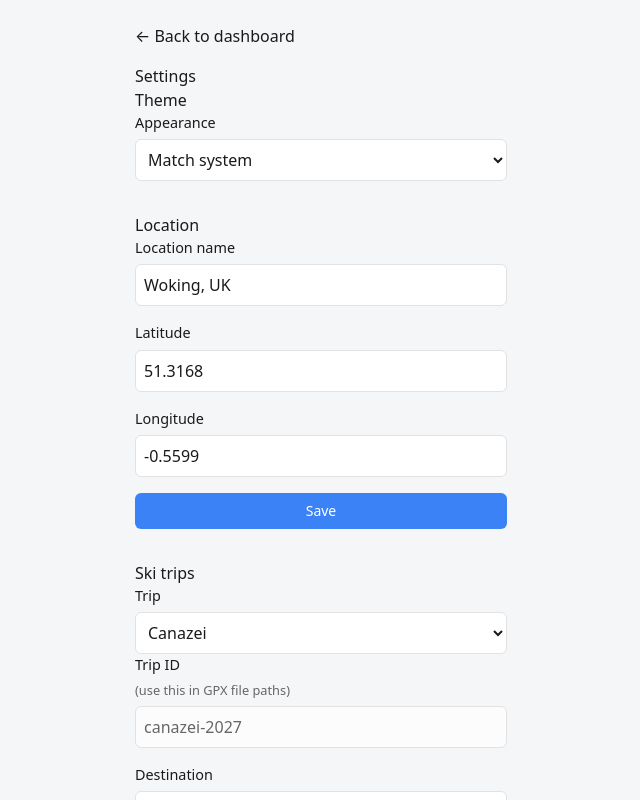
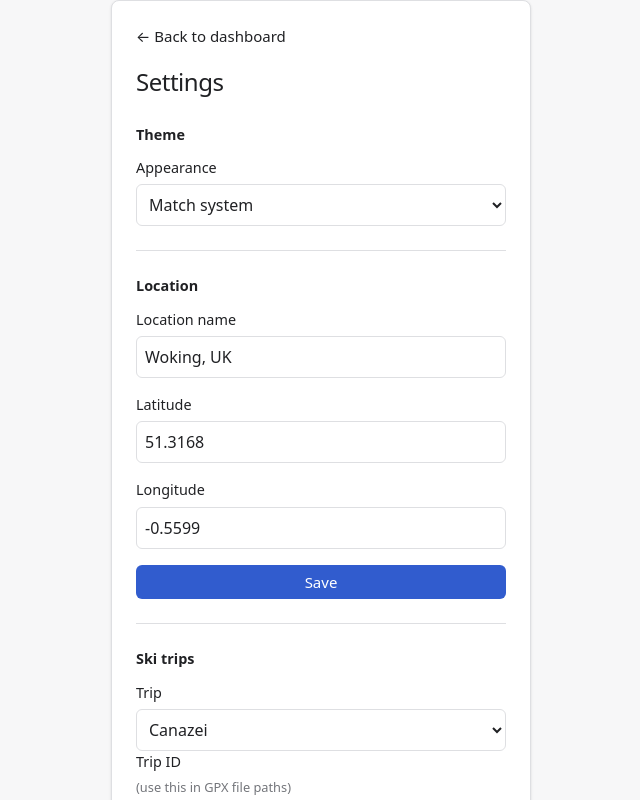
Before and after one commit to newportg/POC-Svelte, a SvelteKit app: page /settings in a window 1280 px wide. Shown: the top 800 px of the page, without its empty margins (319-959 px from the left). Built offline with nearby package versions, Linux system fonts and the light colour scheme.

Commit message:
feat: update styles and improve UI components for better consistency and usability

```diff
--- a/src/app.css
+++ b/src/app.css
@@ -1,31 +1,34 @@
 @import 'tailwindcss';
 
 :root {
-	--bg: #f5f6f8;
-	--text: #1a1a1a;
-	--muted: #666666;
+	--bg: #f7f7f8;
+	--text: #202124;
+	--muted: #73757a;
 	--card-bg: #ffffff;
-	--border: #e2e2e2;
-	--accent: #3b82f6;
+	--border: #dedfe2;
+	--accent: #315cce;
 	--error: #c0392b;
 	--success: #2e7d32;
+	--surface-subtle: #f1f2f4;
 }
 
 :root[data-theme='dark'] {
-	--bg: #12141a;
-	--text: #e6e6e6;
-	--muted: #9aa0aa;
-	--card-bg: #1e2128;
-	--border: #2d313a;
-	--accent: #6ea8fe;
+	--bg: #17181b;
+	--text: #ececef;
+	--muted: #a1a2a8;
+	--card-bg: #202125;
+	--border: #34353a;
+	--accent: #8caeff;
 	--error: #ff6b6b;
 	--success: #6fcf7d;
+	--surface-subtle: #292a2f;
 }
 
 body {
 	margin: 0;
 	background: var(--bg);
 	color: var(--text);
+	font-size: 0.9375rem;
 	font-family:
 		system-ui,
 		-apple-system,
@@ -33,6 +36,13 @@ body {
 		sans-serif;
 }
 
+button,
+input,
+select,
+textarea {
+	font: inherit;
+}
+
 a {
 	color: var(--accent);
 }
--- a/src/lib/components/Dashboard.svelte
+++ b/src/lib/components/Dashboard.svelte
@@ -5,19 +5,19 @@
 	import Badge from '$lib/components/ui/Badge.svelte';
 </script>
 
-<div class="grid grid-cols-[repeat(auto-fill,minmax(220px,1fr))] gap-5">
+<div class="grid grid-cols-[repeat(auto-fill,minmax(210px,1fr))] gap-3">
 	{#each $plugins as plugin (plugin.id)}
 		{@const Widget = plugin.widget}
 		<a class="block text-inherit no-underline transition-transform hover:-translate-y-0.5" href={`${base}/plugin/${plugin.id}`}>
-				<Card class="h-full p-4 transition-shadow hover:shadow-lg">
-			<div class="mb-2 flex items-center gap-2 font-semibold">
+				<Card class="h-full p-3 transition-shadow hover:shadow-lg">
+			<div class="mb-1.5 flex items-center gap-2 text-sm font-semibold">
 				<span class="text-xl" aria-hidden="true">{plugin.icon}</span>
 				<span>{plugin.name}</span>
 			</div>
 			<div class="flex-1">
 				<Widget {...plugin.props ?? {}} />
 			</div>
-				<Badge class="mt-3">Open details</Badge>
+				<Badge class="mt-2">Open details</Badge>
 				</Card>
 		</a>
 	{/each}
--- a/src/lib/components/ui/Badge.svelte
+++ b/src/lib/components/ui/Badge.svelte
@@ -4,6 +4,6 @@
 	let { class: className = '', children }: { class?: string; children: import('svelte').Snippet } = $props();
 </script>
 
-<span class={cn('inline-flex items-center rounded-full border border-[var(--border)] px-2 py-0.5 text-xs font-medium text-[var(--muted)]', className)}>
+<span class={cn('inline-flex items-center rounded-md border border-[var(--border)] px-1.5 py-0.5 text-[0.7rem] font-medium text-[var(--muted)]', className)}>
 	{@render children()}
 </span>
--- a/src/lib/components/ui/Button.svelte
+++ b/src/lib/components/ui/Button.svelte
@@ -20,6 +20,6 @@
 	};
 </script>
 
-<button class={cn('inline-flex items-center justify-center gap-2 rounded-md px-3 py-2 text-sm font-medium transition-colors disabled:pointer-events-none disabled:opacity-50', variants[variant], className)} {...rest}>
+<button class={cn('inline-flex items-center justify-center gap-2 rounded-md px-2.5 py-1.5 text-sm font-medium transition-colors disabled:pointer-events-none disabled:opacity-50', variants[variant], className)} {...rest}>
 	{@render children?.()}
 </button>
--- a/src/lib/components/ui/Card.svelte
+++ b/src/lib/components/ui/Card.svelte
@@ -4,6 +4,6 @@
 	let { class: className = '', children }: { class?: string; children: import('svelte').Snippet } = $props();
 </script>
 
-<div class={cn('rounded-xl border border-[var(--border)] bg-[var(--card-bg)] shadow-sm', className)}>
+<div class={cn('rounded-lg border border-[var(--border)] bg-[var(--card-bg)] shadow-sm', className)}>
 	{@render children()}
 </div>
--- a/src/routes/+page.svelte
+++ b/src/routes/+page.svelte
@@ -4,13 +4,13 @@
 	import { Settings2 } from '@lucide/svelte';
 </script>
 
-<main class="mx-auto max-w-5xl px-6 py-8">
-	<div class="mb-8 flex items-center justify-between gap-4">
+<main class="mx-auto max-w-5xl px-5 py-6">
+	<div class="mb-6 flex items-center justify-between gap-4">
 		<div>
 			<p class="mb-1 text-sm font-medium uppercase tracking-[0.18em] text-[var(--accent)]">Personal dashboard</p>
-			<h1 class="text-3xl font-semibold tracking-tight">Dashboard</h1>
+			<h1 class="text-2xl font-semibold tracking-tight">Dashboard</h1>
 		</div>
-		<a class="inline-flex items-center gap-2 rounded-md border border-[var(--border)] px-3 py-2 text-sm font-medium no-underline transition-colors hover:bg-black/5 dark:hover:bg-white/10" href={`${base}/settings`}>
+		<a class="inline-flex items-center gap-2 rounded-md border border-[var(--border)] px-2.5 py-1.5 text-sm font-medium no-underline transition-colors hover:bg-black/5 dark:hover:bg-white/10" href={`${base}/settings`}>
 			<Settings2 size={16} />
 			Settings
 		</a>
--- a/src/routes/plugin/[id]/+page.svelte
+++ b/src/routes/plugin/[id]/+page.svelte
@@ -7,7 +7,7 @@
 </script>
 
 <div class="flex min-h-full flex-col">
-	<a class="inline-flex items-center px-6 pt-4 text-sm font-medium no-underline hover:underline" href={base || '/'}>← Back to dashboard</a>
+	<a class="inline-flex items-center px-5 pt-3 text-xs font-medium no-underline hover:underline" href={base || '/'}>← Back to dashboard</a>
 
 	{#if plugin}
 		{@const Detail = plugin.detail}
--- a/src/routes/settings/+page.svelte
+++ b/src/routes/settings/+page.svelte
@@ -94,9 +94,9 @@
 	}
 </script>
 
-<div class="settings-page">
+<div class="settings-page rounded-lg border border-[var(--border)] bg-[var(--card-bg)] shadow-sm">
 	<a class="back-link" href={base || '/'}>← Back to dashboard</a>
-	<h1>Settings</h1>
+	<h1 class="page-title">Settings</h1>
 
 	<section>
 		<h2>Theme</h2>
@@ -234,7 +234,27 @@
 		flex-wrap: wrap;
 	}
 	section {
-		margin-bottom: 2rem;
+		margin-bottom: 1.5rem;
+		padding-bottom: 1.5rem;
+		border-bottom: 1px solid var(--border);
+	}
+	section:last-of-type {
+		margin-bottom: 0;
+		padding-bottom: 0;
+		border-bottom: 0;
+	}
+	.page-title {
+		margin: 0 0 1.5rem;
+		font-size: 1.5rem;
+		letter-spacing: -0.02em;
+	}
+	h2 {
+		margin: 0 0 0.75rem;
+		font-size: 0.9rem;
+		font-weight: 650;
+	}
+	.settings-page > .back-link {
+		padding-top: 0;
 	}
 	label {
 		display: flex;
```
Also changed, not shown: components.json.
